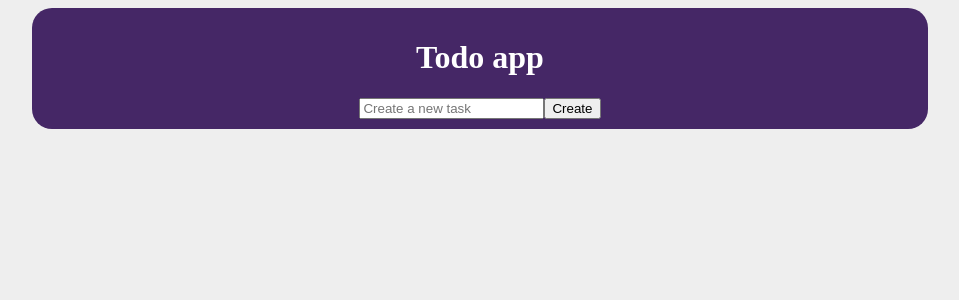
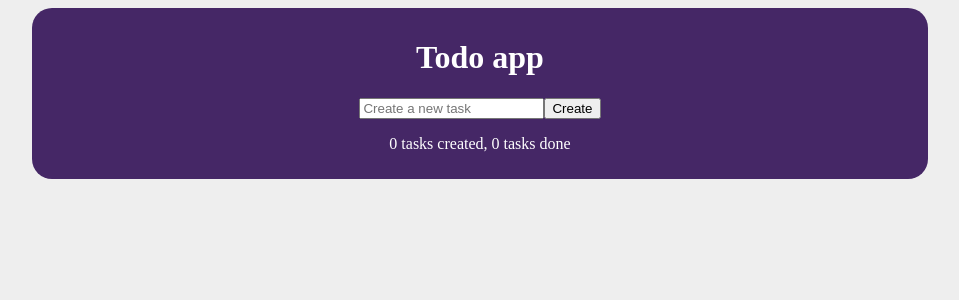
Before and after one commit to MathiasMinacapilli/todo-app-js, a PHP site: page /index.html in a window 1280 px wide. Shown: the top 300 px of the page, without its empty margins (160-1119 px from the left). Run offline with PHP 8.4, Linux system fonts and the light colour scheme.

Commit message:
Add count of created tasks and done tasks

```diff
--- a/index.css
+++ b/index.css
@@ -51,4 +51,5 @@ div.container button, div.container input {
 
 .task-li.done-task {
     text-decoration: line-through;
+    color: #937dac;
 }
--- a/index.html
+++ b/index.html
@@ -18,6 +18,9 @@
                 <input id="create-task-input" type="text" placeholder="Create a new task"><button>Create</button>
             </div>
 
+            <p id="tasks-count-p"><span id="tasks-count-span">0</span> tasks created, <span
+                    id="done-tasks-count-span">0</span> tasks done</p>
+
             <ul id="tasks-ul">
                 <!-- <li class="task-li">Task 1<input type="checkbox"></li> -->
             </ul>
--- a/index.js
+++ b/index.js
@@ -3,6 +3,8 @@ const tasks = [];
 
 /* Cash the DOM */
 const createNewTaskInput = document.querySelector('#create-task-input');
+const tasksCountSpan = document.querySelector('#tasks-count-span');
+const doneTasksCountSpan = document.querySelector('#done-tasks-count-span');
 const tasksUl = document.querySelector('#tasks-ul');
 
 /*
@@ -26,7 +28,9 @@ const addNewTask = taskTitle => {
     if (taskTitle) {
         const newTask = createTaskElement(taskTitle);
         tasksUl.appendChild(newTask);
-        tasks.push({ title: taskTitle, isDone: false })
+        tasks.push({ title: taskTitle, isDone: false });
+        // Update the tasks count number
+        tasksCountSpan.innerHTML = tasks.length;
     } else {
         alert('Please provide a valid task title!');
     }
@@ -47,7 +51,7 @@ createNewTaskInput.addEventListener('keyup', e => {
     }
 });
 
-/* When user want to click on a task */
+/* When user want to click on a task to mark it as done or undone */
 document.addEventListener('click', e => {
     const targetTaskElement = e.target;
     if (targetTaskElement.classList.value.includes('task-li')) {
@@ -55,8 +59,10 @@ document.addEventListener('click', e => {
         const targetTaskObject = tasks.find(t => t.title === targetTaskElement.innerHTML);
         if (targetTaskObject.isDone) {
             targetTaskElement.classList.remove('done-task');
+            doneTasksCountSpan.innerHTML = parseInt(doneTasksCountSpan.innerHTML) - 1;
         } else {
             targetTaskElement.classList.add('done-task');
+            doneTasksCountSpan.innerHTML = parseInt(doneTasksCountSpan.innerHTML) + 1;
         }
         targetTaskObject.isDone = !targetTaskObject.isDone;
     }
```
